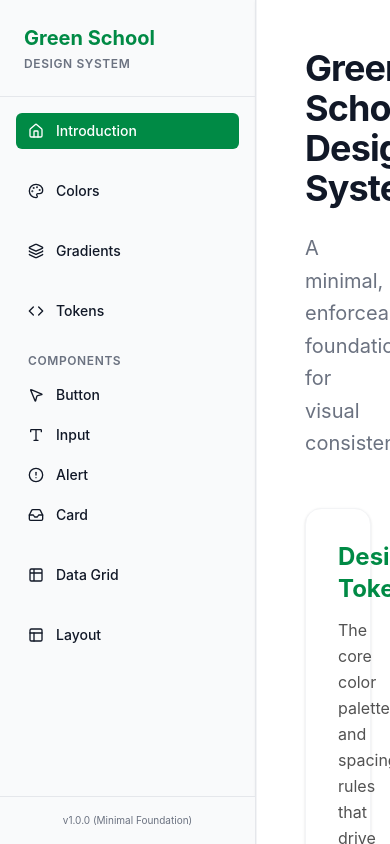
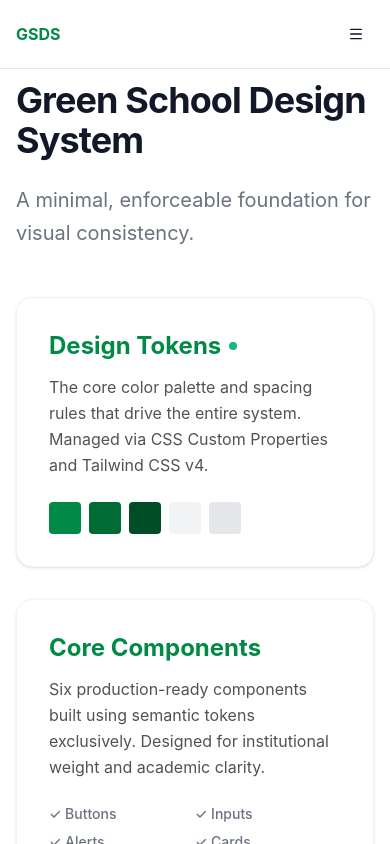
Before and after one commit to ChrisQuint0/GSDS, a React (Vite) app: page / in a window 390 px wide. Built offline with nearby package versions, Linux system fonts and the light colour scheme; what ag-grid-community would draw is missing.

Commit message:
Add mobile responsiveness
Signed-off-by: Christopher Quinto <cquinto.primary@gmail.com>

```diff
--- a/src/components/layout/Layout.jsx
+++ b/src/components/layout/Layout.jsx
@@ -1,12 +1,38 @@
-import React from 'react';
+import React, { useState } from 'react';
 import { Sidebar } from './Sidebar';
+import { Menu, X } from 'lucide-react';
+import { Button } from '@/components/ui/button';
 
 export function Layout({ children }) {
+  const [sidebarOpen, setSidebarOpen] = useState(false);
+
   return (
     <div className="flex min-h-screen bg-neutral-50 text-neutral-900 font-sans">
-      <Sidebar />
-      <main className="flex-1 overflow-y-auto h-screen bg-white shadow-sm border-l border-neutral-100">
-        <div className="max-w-4xl mx-auto p-12">
+      {/* Mobile Sidebar Overlay */}
+      {sidebarOpen && (
+        <div
+          className="fixed inset-0 z-40 bg-black/50 lg:hidden"
+          onClick={() => setSidebarOpen(false)}
+        />
+      )}
+
+      {/* Sidebar with Mobile Toggle */}
+      <div className={`
+        fixed inset-y-0 left-0 z-50 transform transition-transform duration-200 ease-in-out lg:relative lg:translate-x-0
+        ${sidebarOpen ? 'translate-x-0' : '-translate-x-full'}
+      `}>
+        <Sidebar onClose={() => setSidebarOpen(false)} />
+      </div>
+
+      <main className="flex-1 overflow-y-auto h-screen w-full bg-white shadow-sm lg:border-l border-neutral-100 relative pt-16 lg:pt-0">
+        <div className="lg:hidden absolute top-0 left-0 w-full p-4 border-b bg-white flex justify-between items-center z-30">
+          <h1 className="font-bold text-primary">GSDS</h1>
+          <Button variant="ghost" size="icon" onClick={() => setSidebarOpen(true)}>
+            <Menu className="w-6 h-6" />
+          </Button>
+        </div>
+
+        <div className="max-w-4xl mx-auto p-4 sm:p-8 lg:p-12">
           {children}
         </div>
       </main>
--- a/src/components/layout/Sidebar.jsx
+++ b/src/components/layout/Sidebar.jsx
@@ -12,8 +12,10 @@ import {
   AlertCircle,
   MousePointer2,
   Inbox,
+  X,
 } from "lucide-react";
 import { ScrollArea } from "@/components/ui/scroll-area";
+import { Button } from "@/components/ui/button";
 import { cn } from "@/lib/utils";
 
 const navItems = [
@@ -34,16 +36,23 @@ const navItems = [
   { title: "Layout", icon: LayoutIcon, href: "/layout" },
 ];
 
-export function Sidebar() {
+export function Sidebar({ onClose }) {
   return (
-    <div className="w-64 border-r bg-sidebar h-screen sticky top-0 flex flex-col">
-      <div className="p-6 border-b">
+    <div className="w-64 border-r bg-white h-[100dvh] lg:h-screen sticky top-0 flex flex-col">
+      <div className="p-6 border-b flex justify-between items-center">
+        <div>
           <h1 className="text-xl font-bold text-primary flex items-center gap-2">
             Green School
           </h1>
           <p className="text-xs text-muted-foreground mt-1 uppercase tracking-wider font-semibold">
             Design System
           </p>
+        </div>
+        {onClose && (
+          <Button variant="ghost" size="icon" className="lg:hidden" onClick={onClose}>
+            <X className="w-5 h-5" />
+          </Button>
+        )}
       </div>
       <ScrollArea className="flex-1">
         <nav className="p-4 space-y-6">
@@ -55,11 +64,11 @@ export function Sidebar() {
                     {item.title}
                   </h3>
                   {item.items.map((subItem) => (
-                    <SidebarLink key={subItem.href} item={subItem} />
+                    <SidebarLink key={subItem.href} item={subItem} onClick={onClose} />
                   ))}
                 </>
               ) : (
-                <SidebarLink item={item} />
+                <SidebarLink item={item} onClick={onClose} />
               )}
             </div>
           ))}
@@ -74,11 +83,12 @@ export function Sidebar() {
   );
 }
 
-function SidebarLink({ item }) {
+function SidebarLink({ item, onClick }) {
   const Icon = item.icon;
   return (
     <NavLink
       to={item.href}
+      onClick={onClick}
       className={({ isActive }) =>
         cn(
           "flex items-center gap-3 px-3 py-2 text-sm font-medium rounded-md transition-colors",
--- a/src/docs/LayoutPage.jsx
+++ b/src/docs/LayoutPage.jsx
@@ -39,7 +39,8 @@ export function LayoutPage() {
 
       <section className="space-y-6">
         <h2 className="text-2xl font-semibold border-b pb-2">Structure</h2>
-        <div className="p-8 border rounded-2xl bg-neutral-100/50 relative overflow-hidden h-[300px]">
+        <div className="p-4 sm:p-8 border rounded-2xl bg-neutral-100/50 relative overflow-x-auto">
+          <div className="w-[800px] h-[300px] relative">
             <div className="absolute inset-0 flex">
               <div className="w-24 border-r bg-white h-full flex flex-col p-2 space-y-2">
                 <div className="w-full h-4 bg-primary/20 rounded"></div>
@@ -51,6 +52,7 @@ export function LayoutPage() {
                 <div className="w-1/3 h-6 bg-neutral-200 rounded"></div>
                 <div className="w-full h-32 bg-neutral-50 border border-dashed border-neutral-200 rounded-lg flex items-center justify-center text-xs text-neutral-400">
                   Main Content Area
+                </div>
               </div>
             </div>
           </div>
```
Lines whose indentation alone changed are shown as unchanged.
